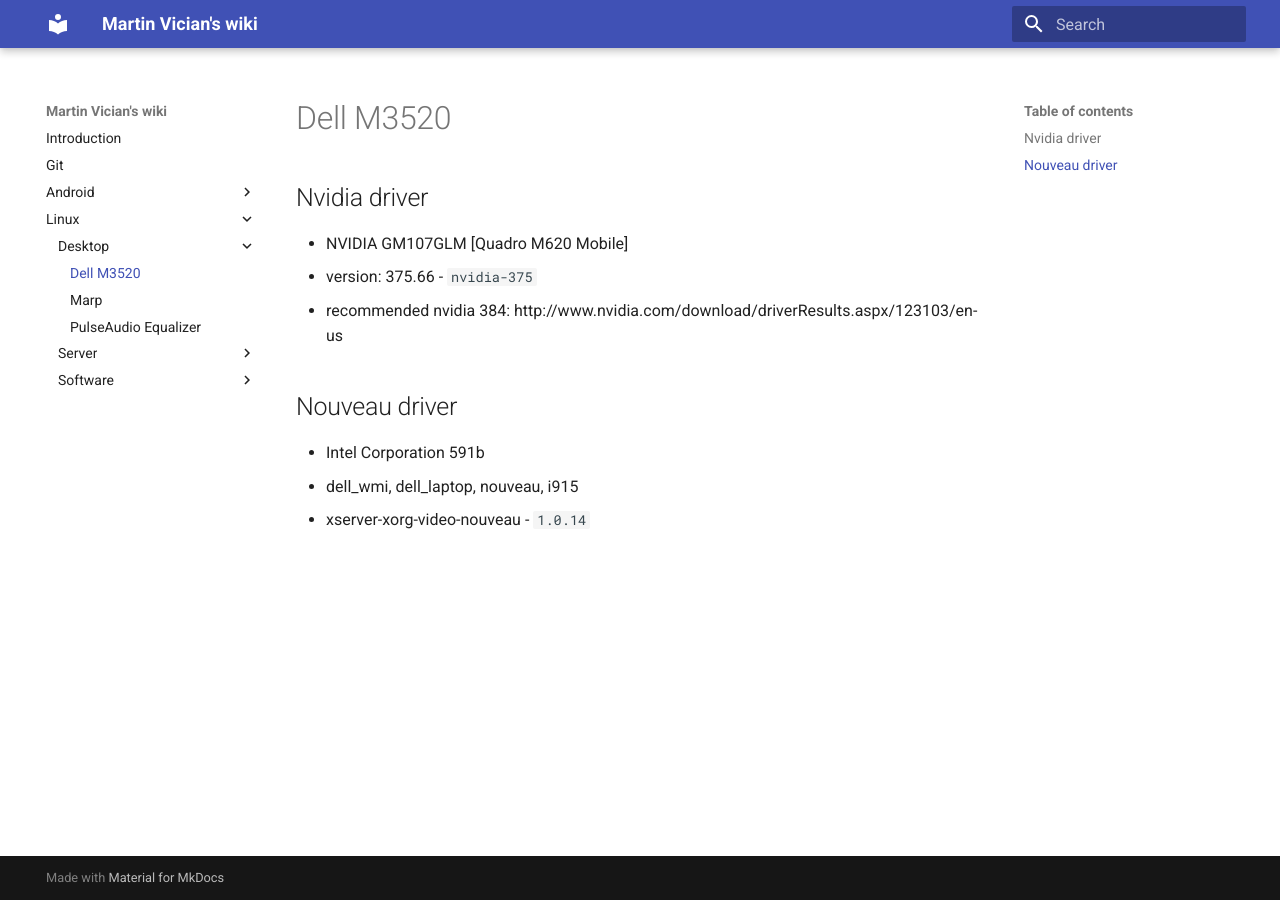
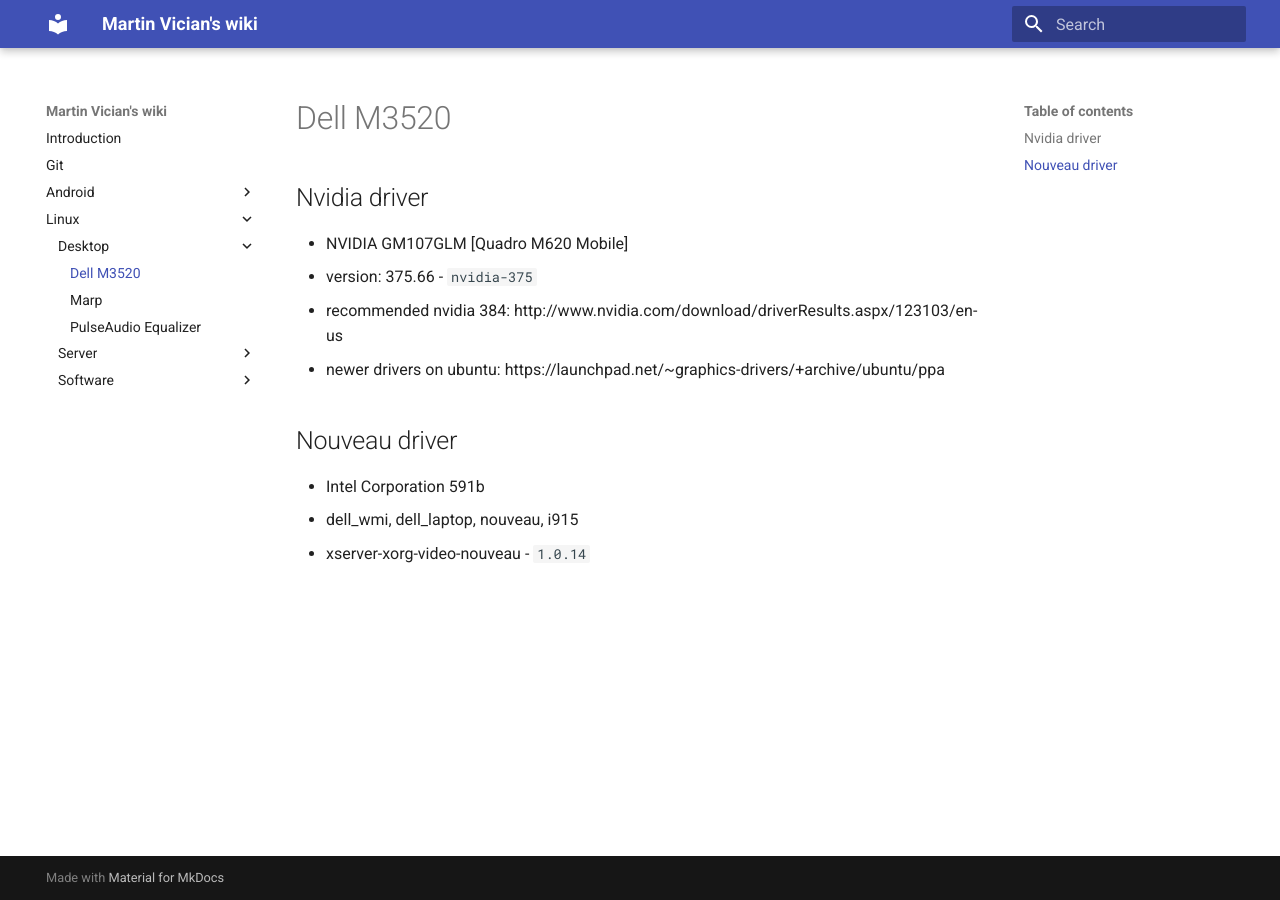
Before and after one commit to vician/wiki, an MkDocs documentation site: the page built from docs/Linux/Desktop/Dell M3520.md, in a window 1280 px wide. Built offline with MkDocs 1.6.1 and Material for MkDocs 9.7.7, drawn with Linux system fonts in a browser that asks for light colours.

Commit message:
Update Dell M3520.md

```diff
--- a/docs/Linux/Desktop/Dell M3520.md
+++ b/docs/Linux/Desktop/Dell M3520.md
@@ -3,6 +3,7 @@
 - NVIDIA GM107GLM [Quadro M620 Mobile]
 - version: 375.66 - `nvidia-375`
 - recommended nvidia 384: http://www.nvidia.com/download/driverResults.aspx/123103/en-us
+- newer drivers on ubuntu: https://launchpad.net/~graphics-drivers/+archive/ubuntu/ppa
 
 ## Nouveau driver
 
```
